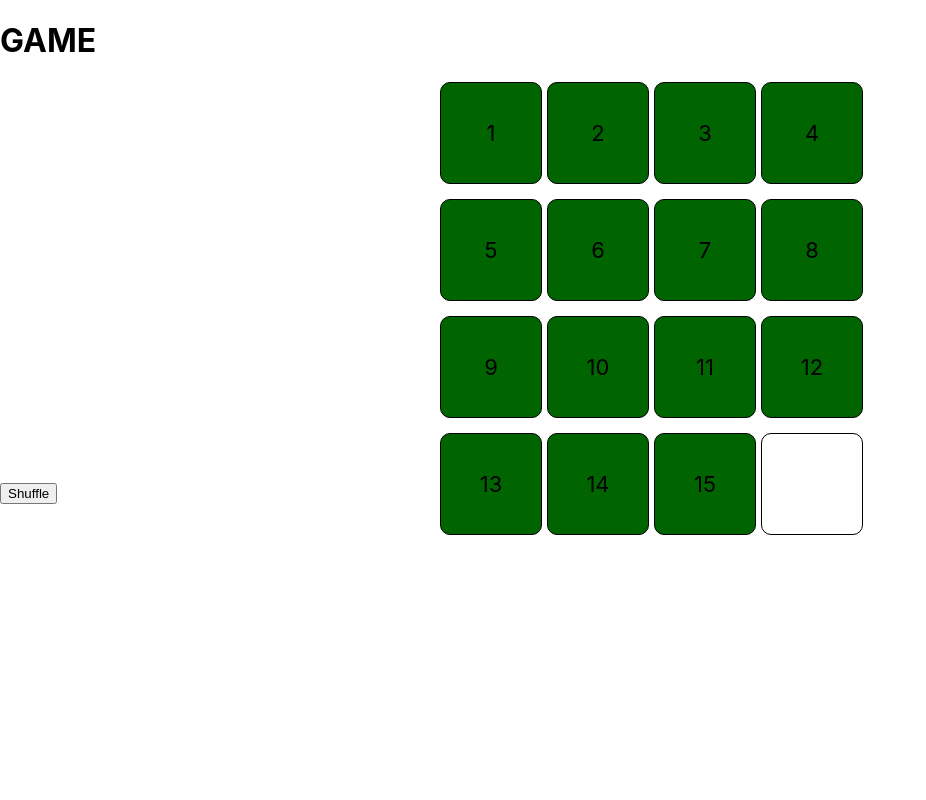
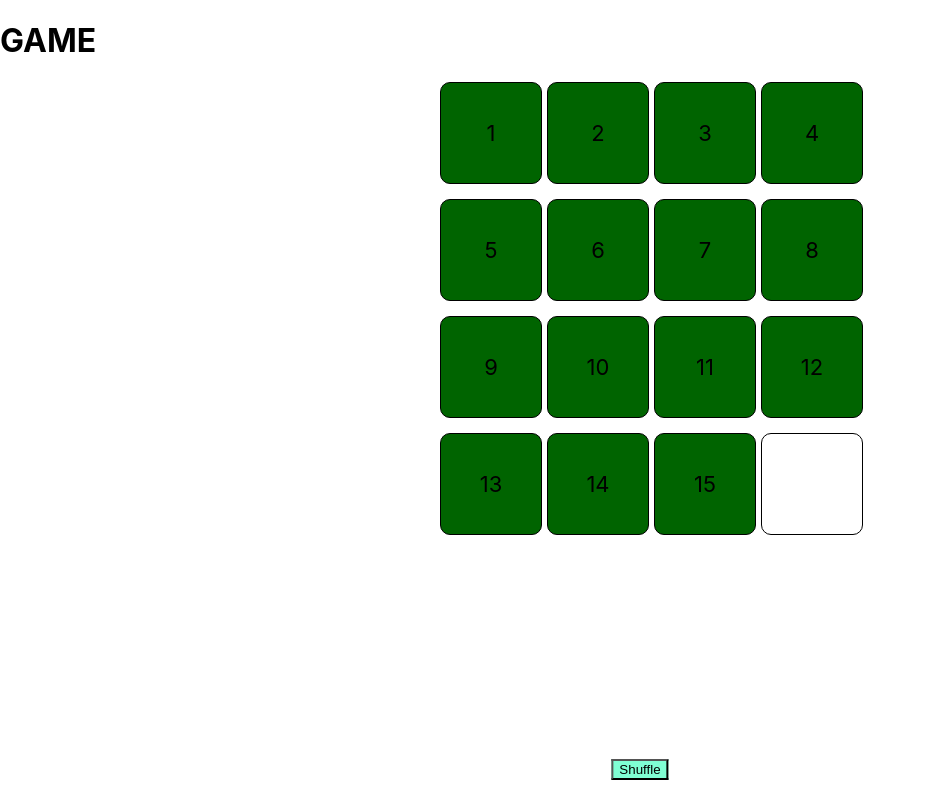
Before and after one commit to YehorKholodiuk/gameOfTag, a React (Create React App) app: page / in a window 1280 px wide. Shown: the whole page, without its empty margins (0-926 px from the left). Built offline with nearby package versions, Linux system fonts and the light colour scheme.

Commit message:
added shuffle functional

```diff
--- a/src/App.tsx
+++ b/src/App.tsx
@@ -6,6 +6,16 @@
 function App() {
   const initialTiles = [1,2,3,4,5,6,7,8,9,10,11,12,13,14,15,0]
   const [tiles, setTiles] = useState(initialTiles)
+
+    const mixTiles = () => {
+
+      const shuffledTiles  = [...initialTiles]
+        for (let i = shuffledTiles.length - 1; i > 0; i--) {
+            const a = Math.floor(Math.random() * (i + 1));
+           [shuffledTiles[i] , shuffledTiles[a]] = [shuffledTiles[a] , shuffledTiles[i]]
+        }
+        setTiles(shuffledTiles)
+    }
   return (
     <div className="App">
         <h1>GAME</h1>
@@ -14,7 +24,7 @@
       tiles = {tiles}
       />
     </div>
-        <button>Shuffle</button>
+        <button className = "button" onClick = {mixTiles}>Shuffle</button>
     </div>
   );
 }
```
